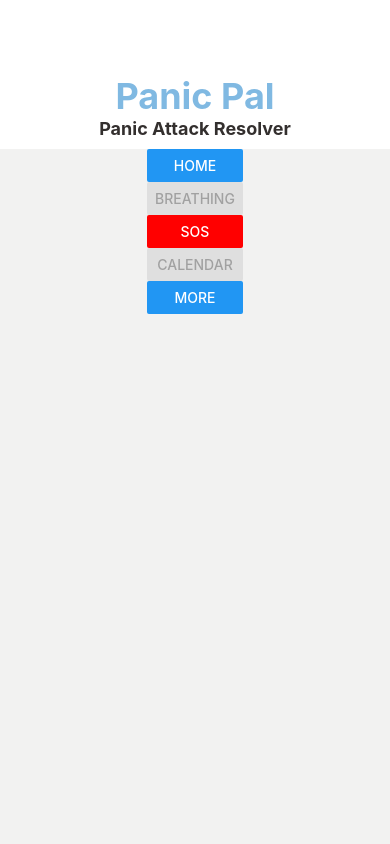
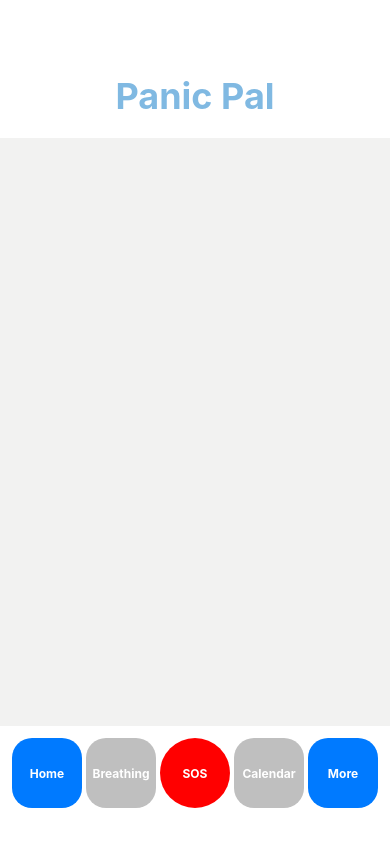
Before and after one commit to kaitrice/panic-pal, a React Native app in the folder panic-attack-resolver/: screen / in a window 390 px wide. Built offline with nearby package versions, Linux system fonts and the light colour scheme.

Commit message:
General app structure -  TODO chat & settings UI

```diff
--- a/panic-attack-resolver/App.js
+++ b/panic-attack-resolver/App.js
@@ -9,8 +9,9 @@ import Footer from './components/Footer'
 
 const App = () => (
     <View style={styles.container}>
-      <Header></Header>
-      <Footer></Footer>
+      <Header style={styles.top} />
+      <View style={styles.middle} />
+      <Footer style={styles.bottom} />
       <StatusBar style="auto" />
     </View>
 )
@@ -20,7 +21,16 @@ const styles = StyleSheet.create({
     flex: 1,
     backgroundColor: '#F2F2F1',
     alignItems: 'center',
-    // justifyContent: 'center',
+    justifyContent: 'space-between',
+  },
+  top: {
+    flex: 1,
+  },
+  middle: {
+    flex: 6,
+  },
+  bottom: {
+    flex: 1,
   },
 })
 
--- a/panic-attack-resolver/components/Footer.jsx
+++ b/panic-attack-resolver/components/Footer.jsx
@@ -1,40 +1,63 @@
 import React from 'react';
 import {
-    Button,
     StyleSheet,
     View,
-} from 'react-native'
+    Text,
+    TouchableOpacity,
+} from 'react-native';
+
+const CustomButton = ({ title, onPress, disabled, circle, color }) => (
+    <TouchableOpacity
+        onPress={onPress}
+        disabled={disabled}
+        style={[
+            styles.button,
+            circle ? styles.circle : styles.squoval,
+            { backgroundColor: color },
+        ]}
+    >
+        <Text style={styles.buttonText}>{title}</Text>
+    </TouchableOpacity>
+);
 
 const Footer = () => (
-    <View className="footer">
-        <Button
-            title="Home"
-        />
-        <Button
-            title="Breathing"
-            disabled
-        />
-        <Button
-            title="SOS"
-            color="#FF0000"
-            accessibilityLabel="Contact Family or Friends"
-        />
-        <Button
-            title="Calendar"
-            disabled
-        />
-        <Button
-            title="More"
-        />
+    <View style={styles.container}>
+        <CustomButton title="Home" onPress={() => {}} color="#007AFF" />
+        <CustomButton title="Breathing" onPress={() => {}} disabled color="#BFBFBF" />
+        <CustomButton title="SOS" onPress={() => {}} circle color="#FF0000" />
+        <CustomButton title="Calendar" onPress={() => {}} disabled color="#BFBFBF" />
+        <CustomButton title="More" onPress={() => {}} color="#007AFF" />
     </View>
 );
 
 const styles = StyleSheet.create({
-    SOS: {
-        color: '#FF0000',
-        fontSize: 18,
+    container: {
+        flex: 1,
+        flexDirection: 'row',
+        backgroundColor: 'white',
+        justifyContent: 'center',
+        padding: 10,
+    },
+    button: {
+        alignItems: 'center',
+        justifyContent: 'center',
+        margin: 2,
+    },
+    squoval: {
+        width: 70,
+        height: 70,
+        borderRadius: 20,
+    },
+    circle: {
+        width: 70,
+        height: 70,
+        borderRadius: 35,
+    },
+    buttonText: {
+        fontSize: 12,
         fontWeight: 'bold',
+        color: 'white',
     },
-})
+});
 
 export default Footer;
--- a/panic-attack-resolver/components/Header.jsx
+++ b/panic-attack-resolver/components/Header.jsx
@@ -4,23 +4,23 @@ import {
     StyleSheet,
     Text,
     View,
-  } from 'react-native'
+} from 'react-native'
 
 const Header = () => (
     <View style={styles.header}>
         <Sloth variant="variant1"></Sloth>
         <Text style={styles.title}>Panic Pal</Text>
-        <Text style={styles.subtitle}>Panic Attack Resolver</Text>
+        {/* <Text style={styles.subtitle}>Panic Attack Resolver</Text> */}
     </View>
 )
 
 const styles = StyleSheet.create({
     header: {
-        backgroundColor: '#fff',
+        backgroundColor: 'white',
         width: '100%',
-        padding: 10,
+        paddingTop: 10,
+        paddingBottom: 20,
         alignItems: 'center',
-        justifyContent: 'center',
     },
     title: {
         color: '#80B9E2',
```
